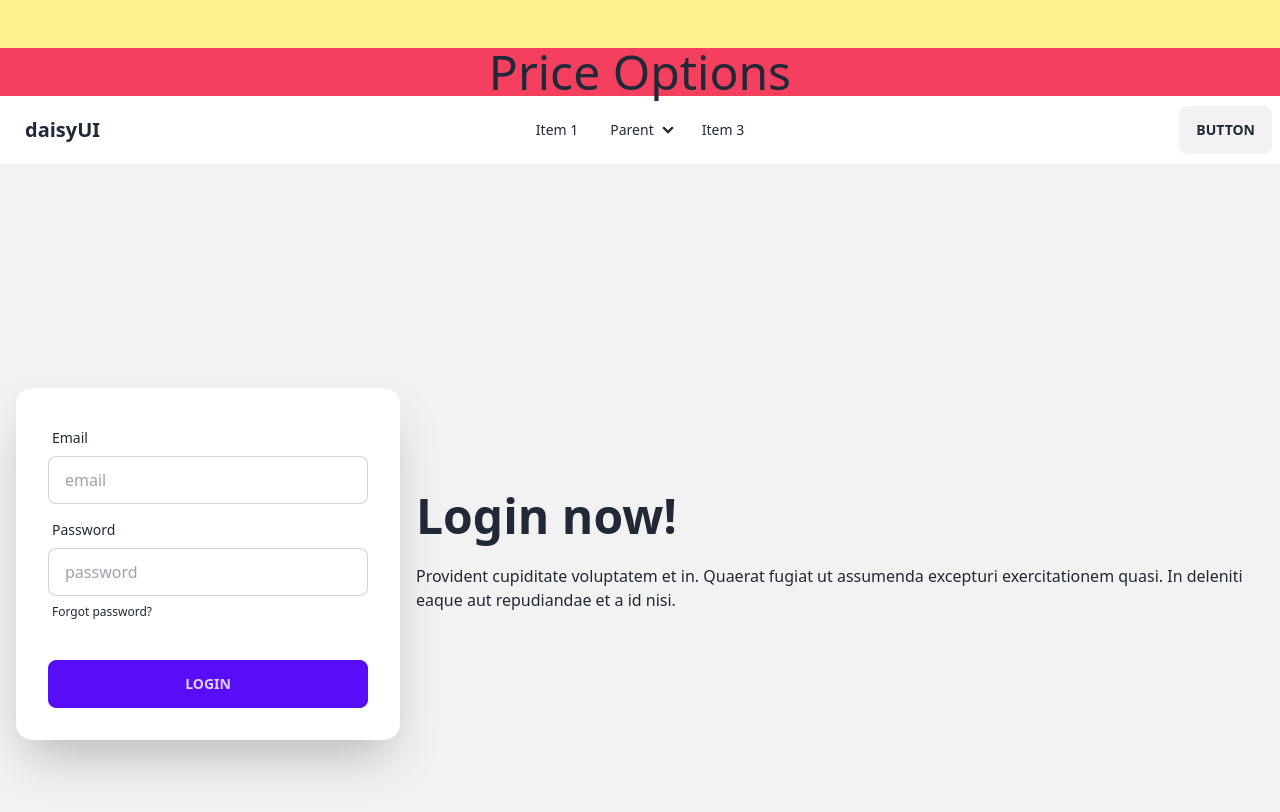
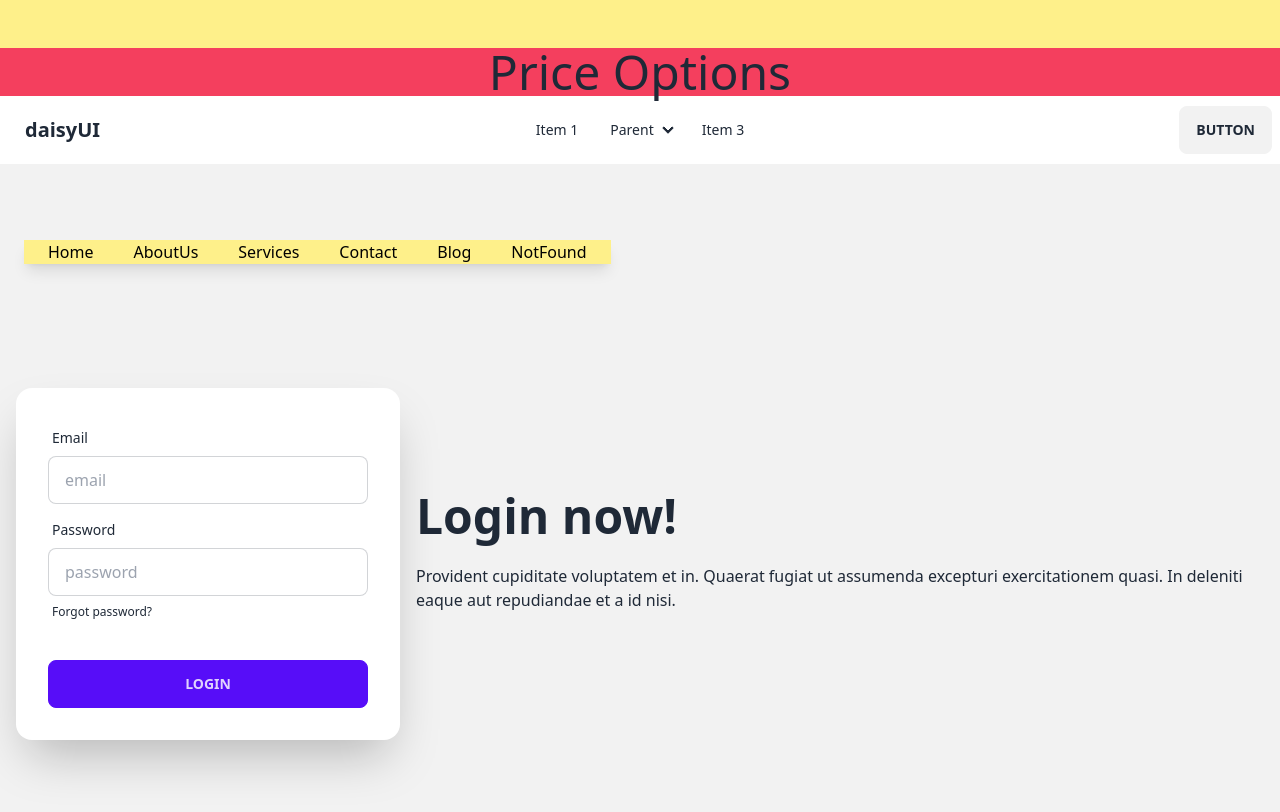
Before and after one commit to ronee-muhammad-rayhan/price-options, a React (Vite) app: page / in a window 1280 px wide. Shown: the top 812 px of the page. Built offline with nearby package versions, Linux system fonts and the light colour scheme.

Commit message:
changing menu position

```diff
--- a/src/components/NavBar/NavBar.jsx
+++ b/src/components/NavBar/NavBar.jsx
@@ -26,8 +26,8 @@ const NavBar = (props) => {
                 }
 
             </div>
-            <ul className={`flex flex-col md:flex-row justify-center items-center gap-10 absolute
-            ${open ? '' : 'hidden'}
+            <ul className={`flex flex-col md:flex-row justify-center items-center gap-3 md:gap-10 absolute duration-1000
+            ${open ? 'top-16' : 'top-60'}
             bg-yellow-200 px-6 shadow-lg`} >
                 {routes.map(route => <Link key={route.id} route={route}></Link>)}
             </ul>
```
